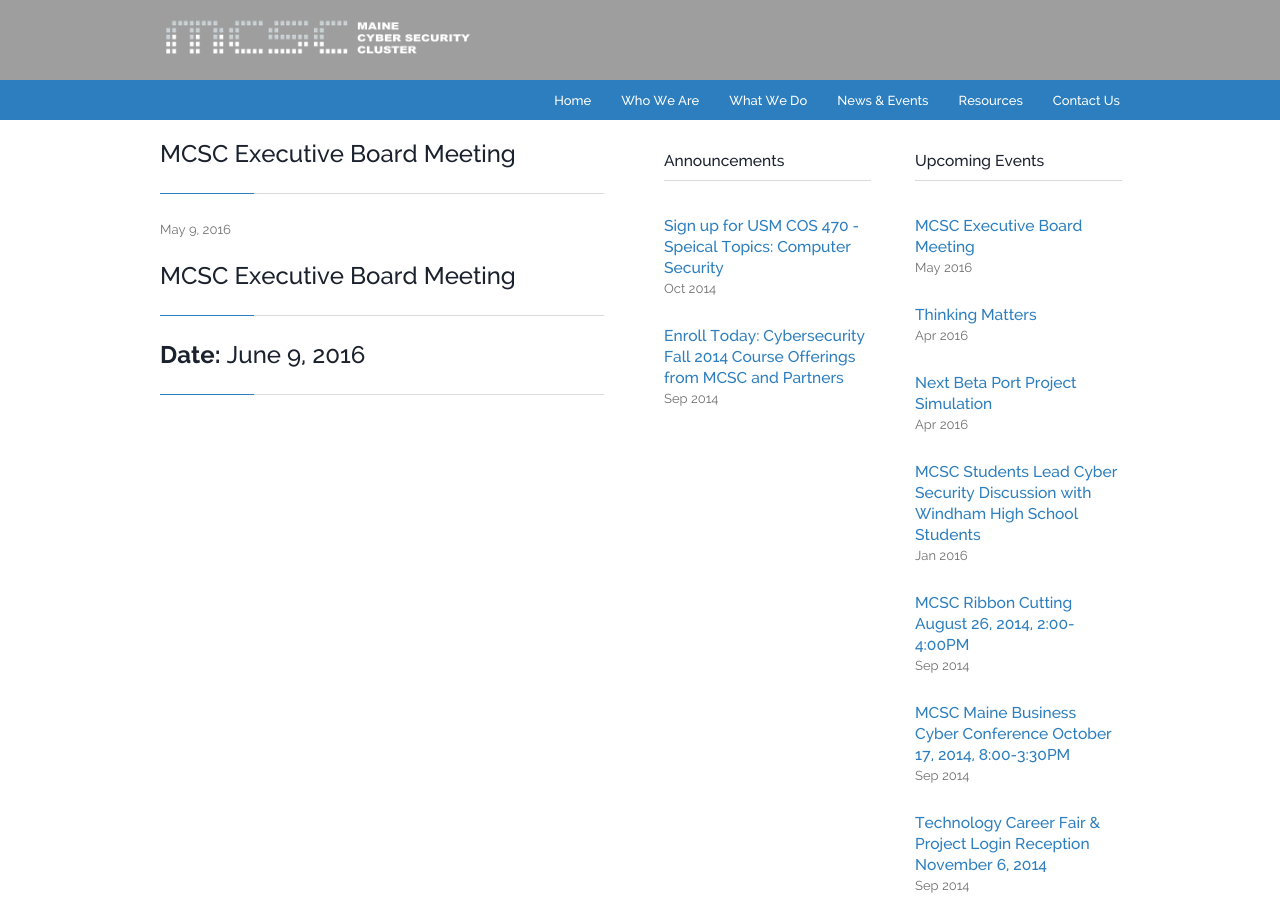
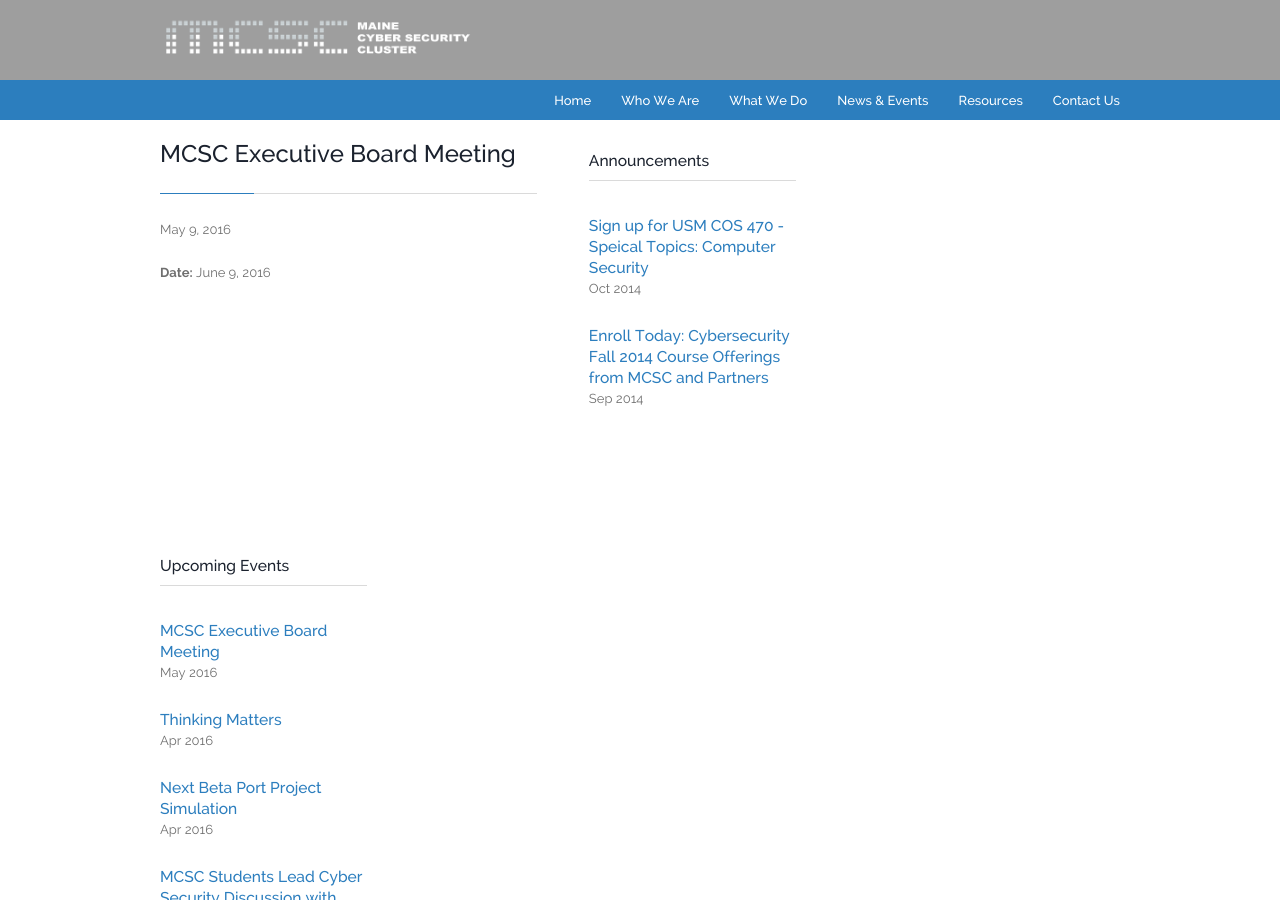
Before and after one commit to nick-spear/MCSC-Website-Update, a Jekyll site: the page built from _posts/upcoming/2016-05-09-board-meeting.md, in a window 1280 px wide and 900 px high. Built offline with Jekyll 4.4.1, drawn with Linux system fonts in a browser that asks for light colours; nearby versions of some CDN libraries.

Commit message:
Update 2016-05-09-board-meeting.md

```diff
--- a/_posts/upcoming/2016-05-09-board-meeting.md
+++ b/_posts/upcoming/2016-05-09-board-meeting.md
@@ -4,6 +4,5 @@
 date:   2016-05-09 01:00:00
 categories: upcoming
 ---
-<h1>MCSC Executive Board Meeting<h1>
 
 <strong>Date:</strong> June 9, 2016
```
